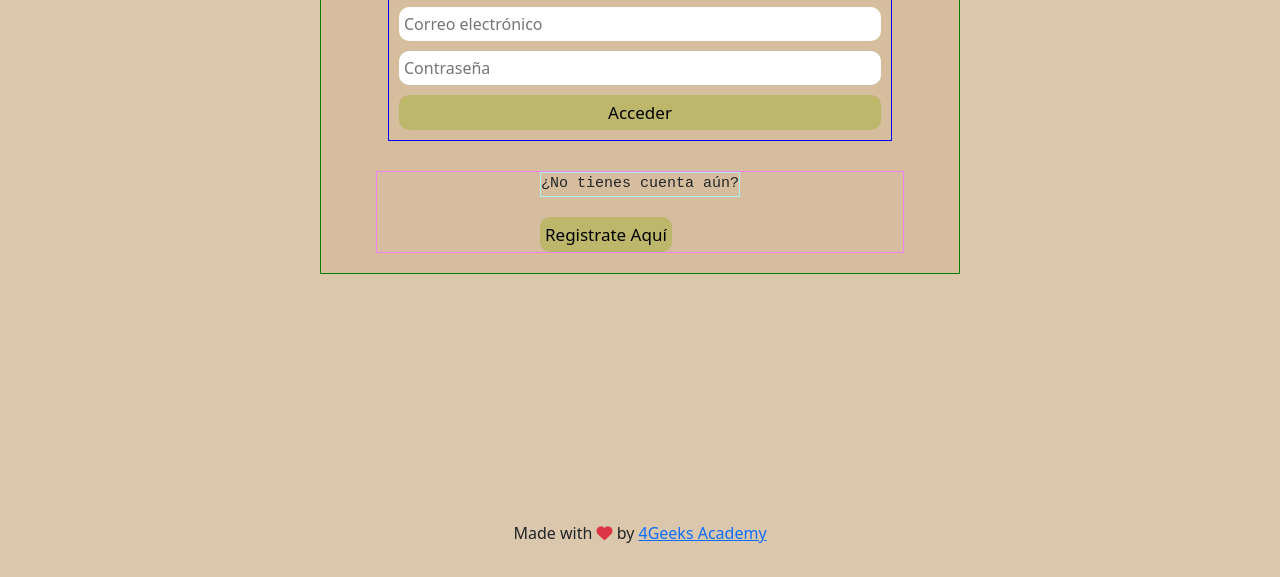
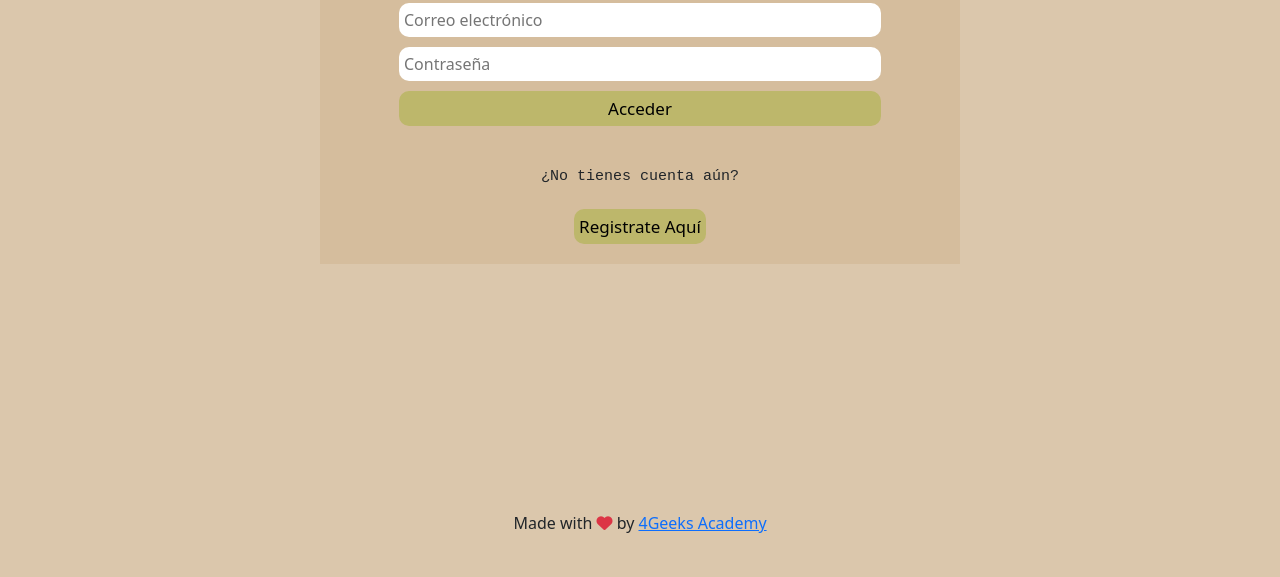
Before and after one commit to FrancoRegg/Authentication-User-JWT, a React app: page / in a window 1280 px wide. Shown: the part 361-938 px from the top of the page. Built offline with nearby package versions, Linux system fonts and the light colour scheme; no server answers.

Commit message:
Ultimos detalles del estilizado

```diff
--- a/src/front/styles/login.css
+++ b/src/front/styles/login.css
@@ -1,5 +1,4 @@
 .formulario{
-    border: 1px solid green;
     padding: 20px;
     display: grid;
     justify-content: center;
@@ -9,7 +8,6 @@
     background: rgb(213, 189, 157);
 }
 .acceso{
-    border: 1px solid red;
     margin: 10px;
     font-family: monospace;
     font-weight: 600;
@@ -17,7 +15,6 @@
     text-align: center;
 }
 .form-login{
-    border: 1px solid blue;
     padding: 10px;
 }
 .acceder{
@@ -33,6 +30,9 @@
 .cont-acceso{
     display: grid;
 }
+.redireccion{
+    text-align: center;
+}
 .form-info{
     width: 100%;
     margin: 0 auto 10px;
@@ -41,13 +41,11 @@
     padding: 5px;
 }
 .registro-cuenta{
-    border: 1px solid violet;
     display: grid;
     justify-content: center;
     margin-top: 30px;
 }
 .aviso{
-    border: 1px solid paleturquoise;
     margin: 0;
     font-family: monospace;
     font-size: 15px;
```
